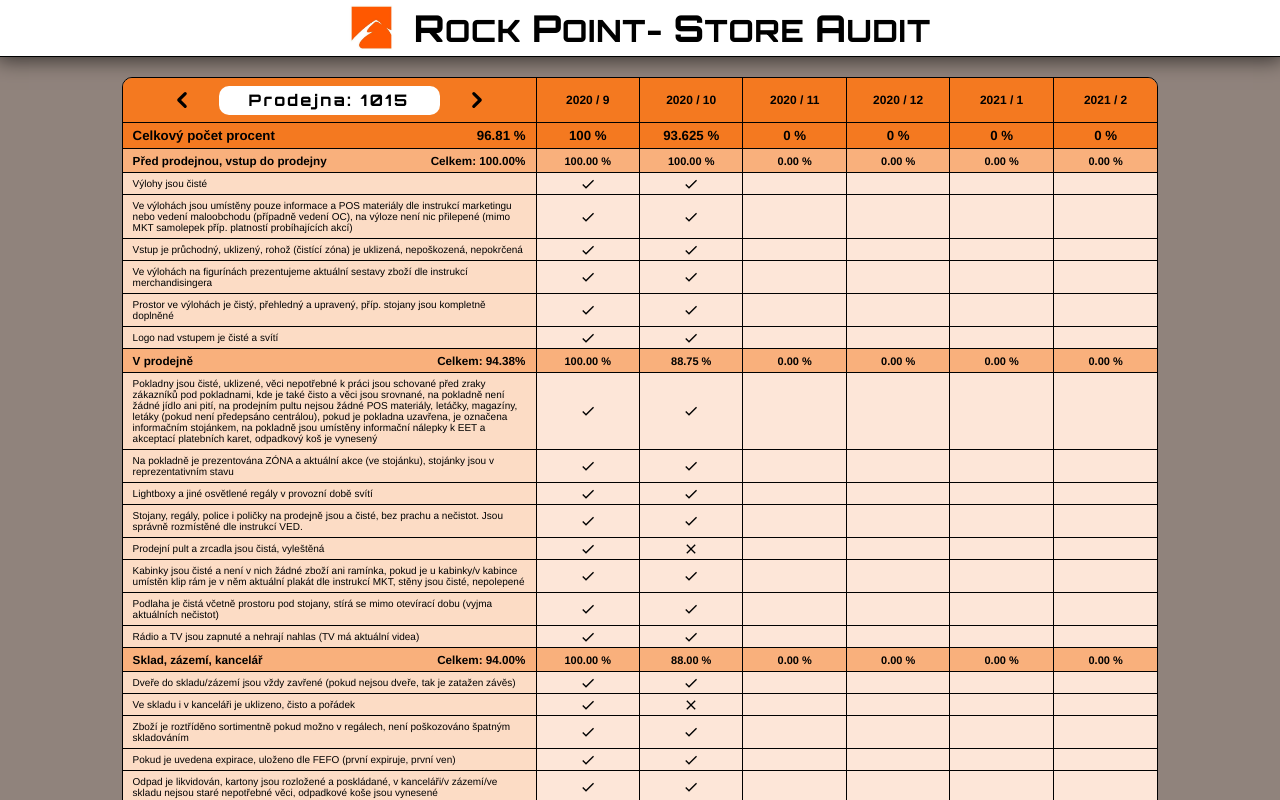
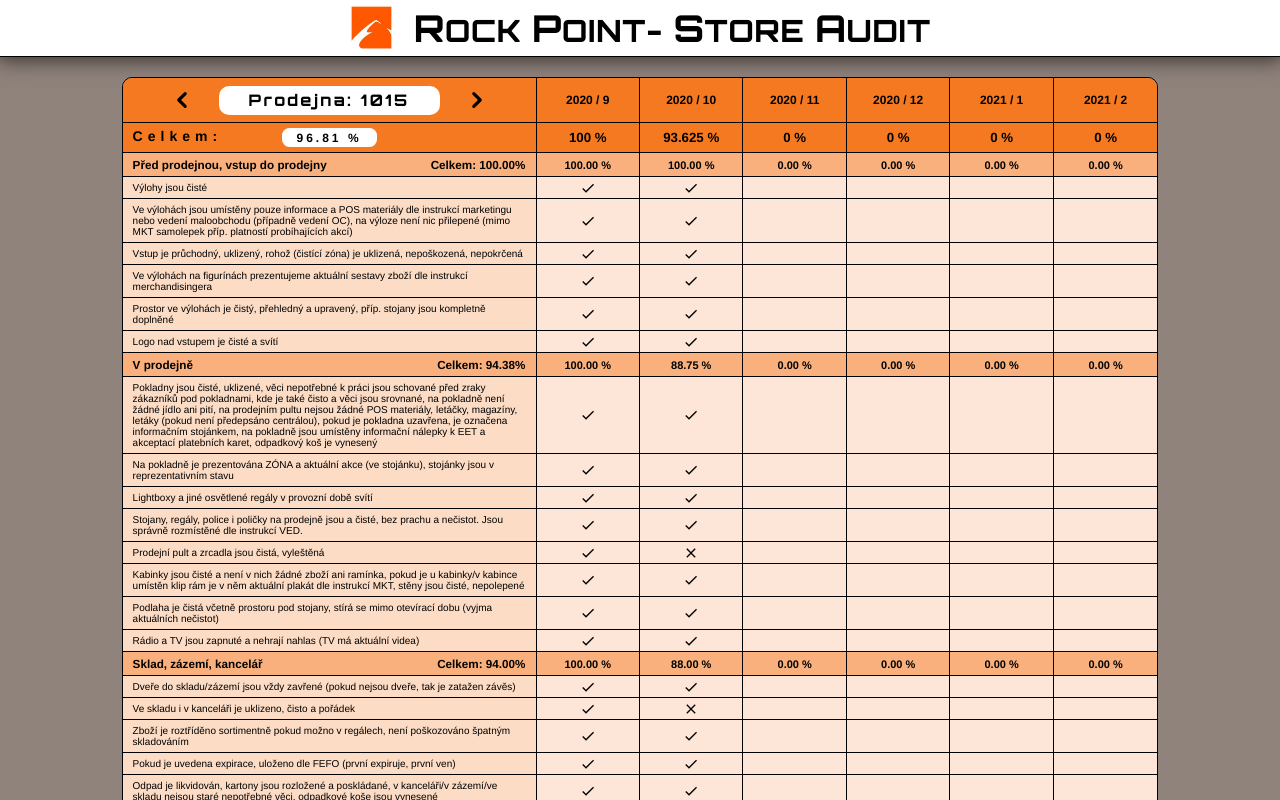
Before and after one commit to brojor/store-audit-desktop, a Vue app: page / in a window 1280 px wide. Shown: the top 800 px of the page. Built offline with nearby package versions, Linux system fonts and the light colour scheme.

Commit message:
designová úprava celkového počtu bodů

```diff
--- a/src/components/DesktopView.vue
+++ b/src/components/DesktopView.vue
@@ -17,9 +17,9 @@
         </div>
         <div class="container">
           <div class="totalPerc">
-            <div class="col1 flex justify-between">
-              <h5>Celkový počet procent</h5>
-              <h5>{{ halfYearScore.toFixed(2) }} %</h5>
+            <div class="col1 flex total-score">
+              <h5 class="absolute">Celkem:</h5>
+              <h5 class="bubble">{{ halfYearScore.toFixed(2) }} %</h5>
             </div>
             <div
               v-for="(audit, auditIndex) in audits"
@@ -301,4 +301,20 @@
   /*color: white;*/
   font-weight: 700;
 }
+.bubble {
+  background: white;
+  padding: 0.25rem 1.5rem;
+  border-radius: 0.75rem;
+  margin: auto 2rem;
+  /*font-family: 'Orbitron', sans-serif;*/
+  font-size: 1.2rem;
+  letter-spacing: 3px;
+  margin: 0 auto;
+}
+.absolute {
+  /*font-family: 'Orbitron', sans-serif;*/
+  position: absolute;
+  letter-spacing: 5px;
+  font-size: 1.4rem;
+}
 </style>
```
